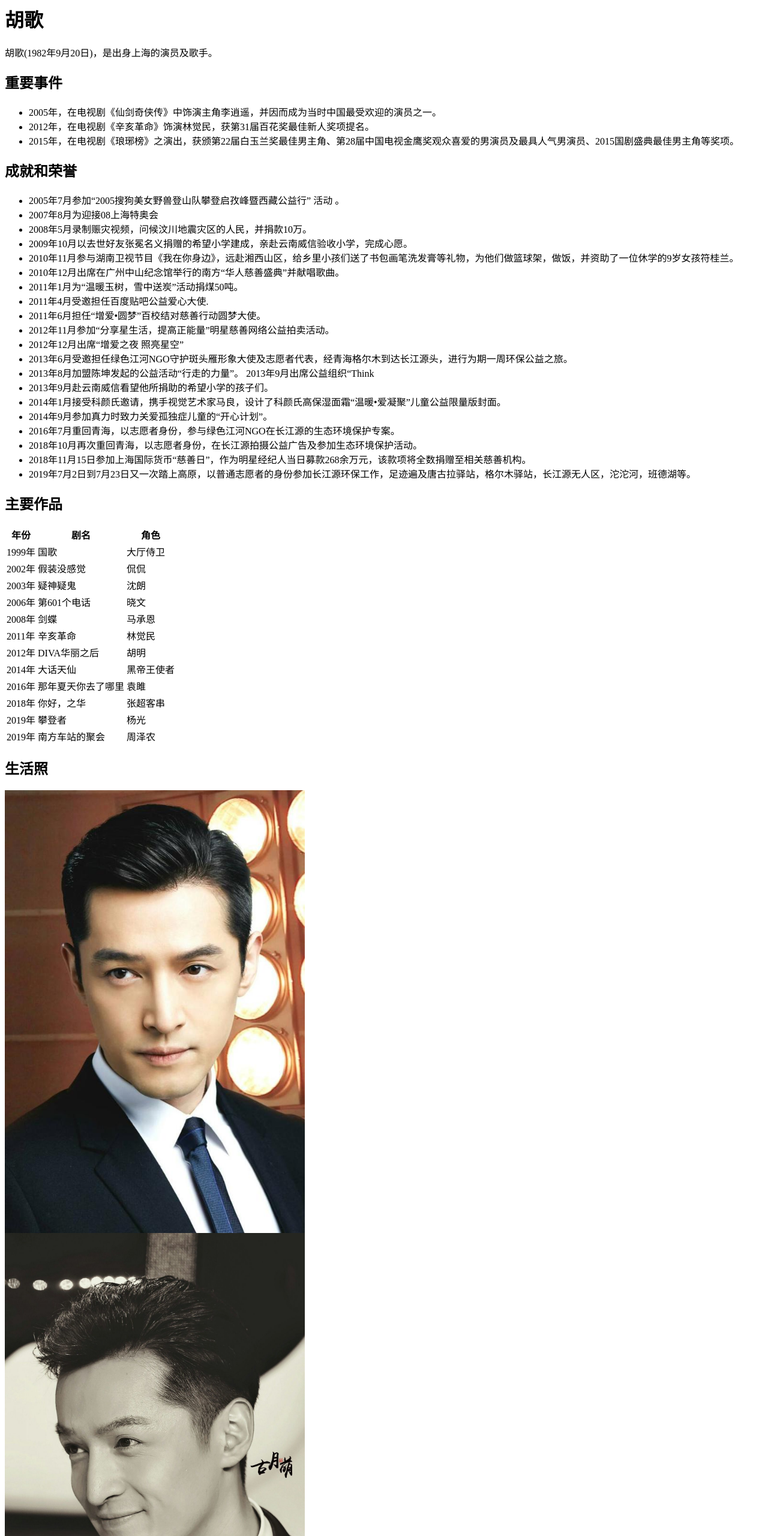
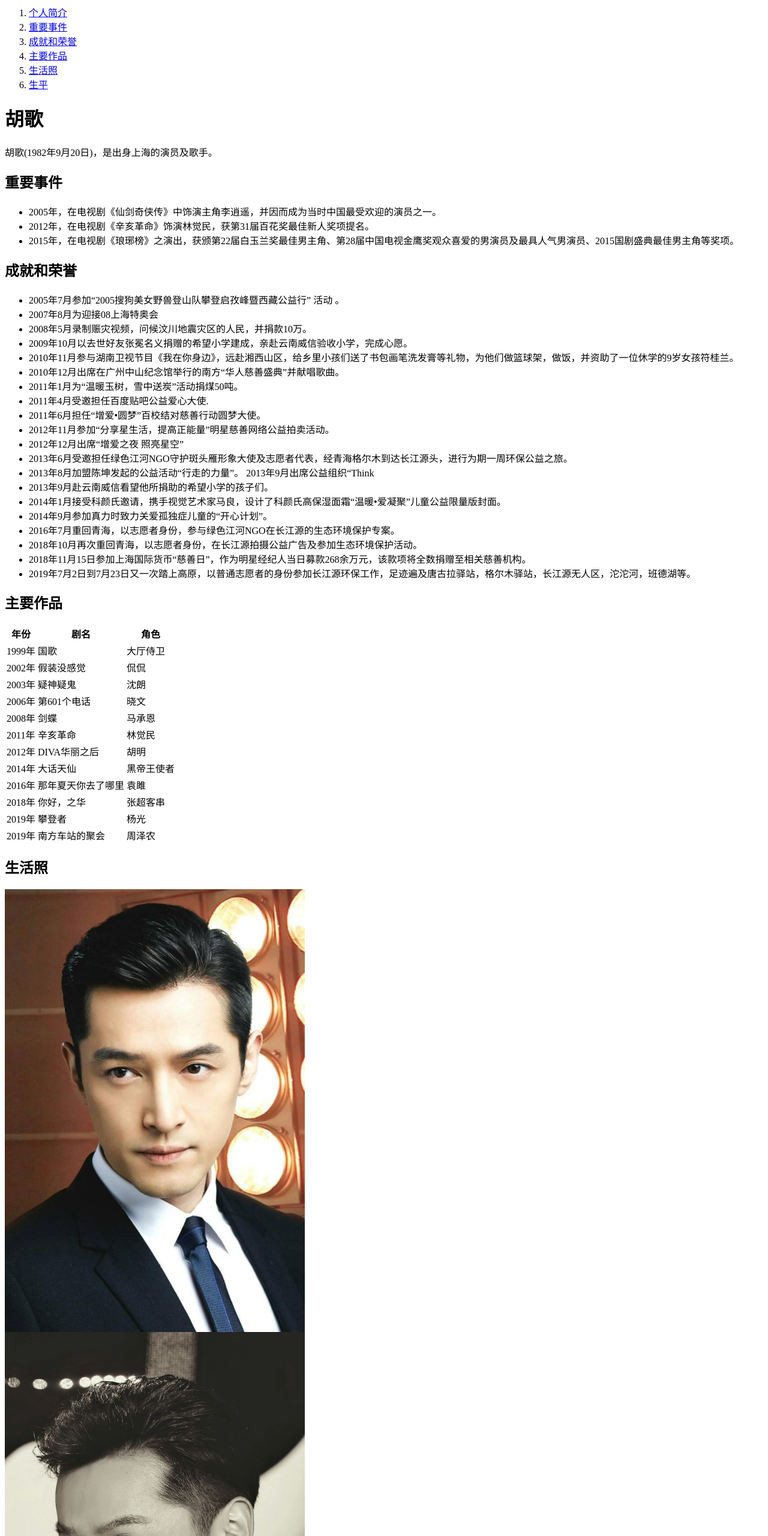
Before and after one commit to YiSanfeng/-, a plain HTML site: page index.html in a window 1280 px wide. Shown: the top 2560 px of the page at 60% size. Drawn offline with Linux system fonts and the light colour scheme.

Commit message:
更新index.html

```diff
--- a/index.html
+++ b/index.html
@@ -2,18 +2,30 @@
   <head>
     <meta charset="UTF-8" />
     <meta http-equiv="X-UA-Compatible" content="IE=edge" />
-    <meta name="viewport" content="width=device-width, initial-scale=1.0" />
+    <meta name="viewport" content="width=device-width, initial-scale=1.0,minimum-scale=1.0, maximum-scale=1.0, user-scalable=no">
     <title>胡歌</title>
     <style>
       img{max-width: 100%;}
     </style>
   </head>
   <body>
-    <h1>胡歌</h1>
+
+    <nav>
+      <ol>
+        <li><a href="#1">个人简介</a></li>
+        <li><a href="#2">重要事件</a></li>
+        <li><a href="#3">成就和荣誉</a></li>
+        <li><a href="#4">主要作品</a></li>
+        <li><a href="#5">生活照</a></li>
+        <li><a href="#6">生平</a></li>
+
+      </ol>
+    </nav>
+    <h1 id="1">胡歌</h1>
     <p>
         胡歌(1982年9月20日)，是出身上海的演员及歌手。
     </p>
-    <h2>重要事件</h2>
+    <h2 id="2">重要事件</h2>
 
     <ul>
       <li>
@@ -27,7 +39,7 @@
       </li>
     </ul>
 
-    <h2>成就和荣誉</h2>
+    <h2 id="3">成就和荣誉</h2>
 
     <ul>
       <li>
@@ -75,7 +87,7 @@
       </li>
     </ul>
 
-    <h2>
+    <h2 id="4">
         主要作品
     </h2>
     <table>
@@ -125,11 +137,23 @@
             </tr>
         </tbody>
         </table>
-    <h2>生活照</h2>
-        <div><img width="500" src="images/胡歌1.jpg" alt="图一"></div>
-        <div><img width="500" src="images/胡歌2.jpg" alt="图二"></div>
-        <div><img width="500" src="images/胡歌3.jpg" alt="图三"></div>
-    <h2>生平</h2>
+    <h2 id="5">生活照</h2>
+        <div>
+          <a href="images/胡歌1.jpg" target="_blank">
+            <img width="500" src="images/胡歌1.jpg" alt="图一">
+          </a>
+        </div>
+        <div>
+          <a href="images/胡歌2.jpg" target="_blank">
+            <img width="500" src="images/胡歌2.jpg" alt="图二">
+          </a>
+        </div>
+        <div>
+          <a href="images/胡歌3.jpg" target="_blank">
+            <img width="500" src="images/胡歌3.jpg" alt="图三">
+          </a>
+        </div>
+    <h2 id="6">生平</h2>
 
     <p>1982年胡歌在上海出生。</p>
     <p>1989年，他被上海电视台小荧星艺术团选中，开始学习表演，这是他最早的舞台。</p>
```
